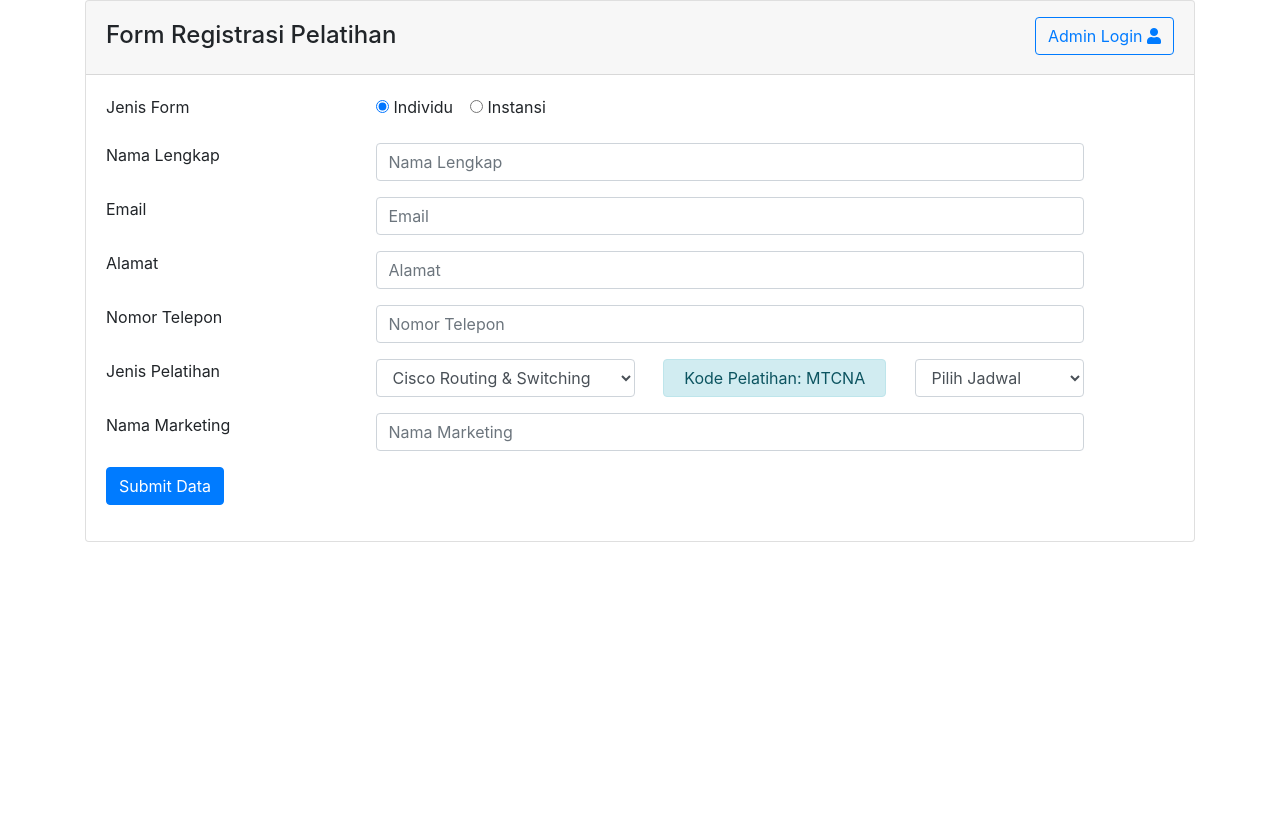
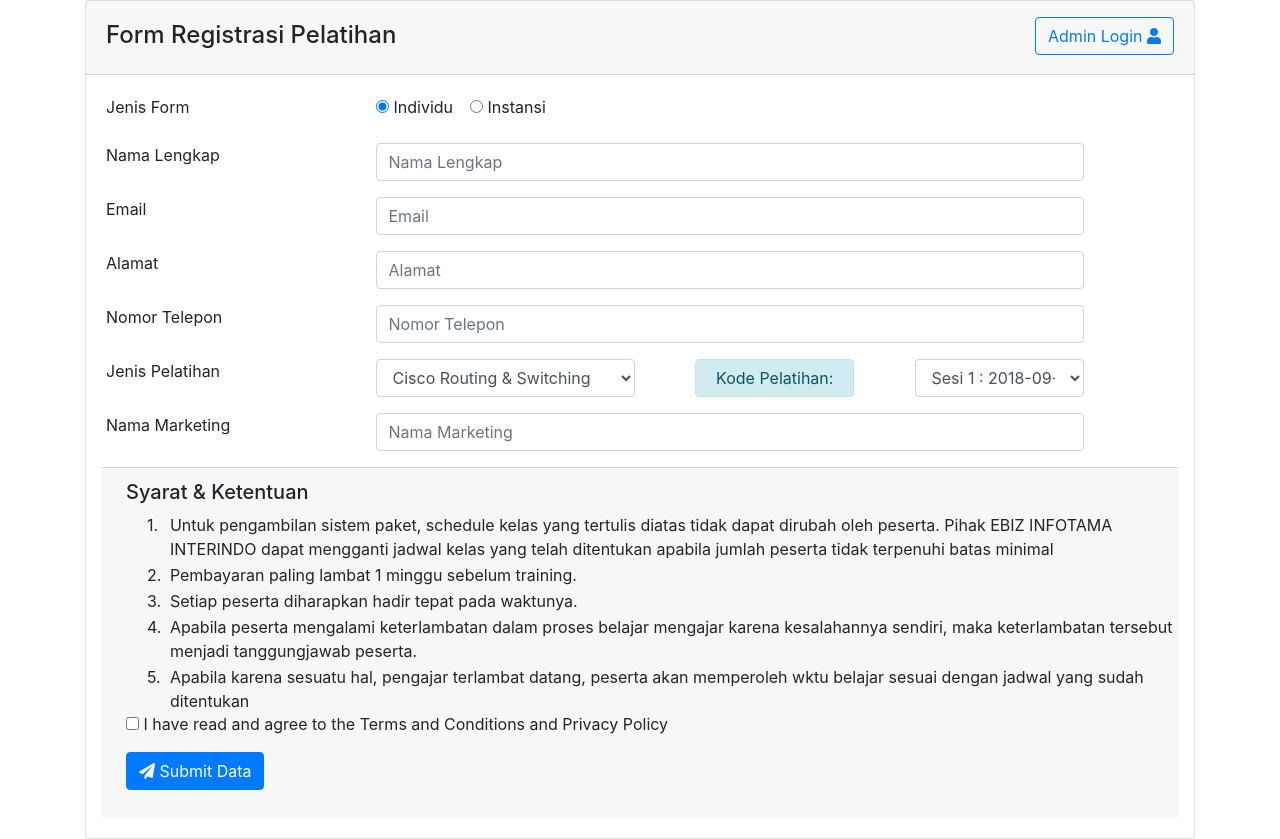
Before and after one commit to rosyidaja/pelatihanKP, a PHP site: page /user/public/form.php in a window 1280 px wide. Before the commit the page ends 542 px from the top, so only its background shows below. Run offline with PHP 8.4, Linux system fonts and the light colour scheme; data comes from the database, SQL or seed files in the repository; both versions use the stored data as it was after the commit.

Commit message:
database/db_schebiz.sql tambah kolom jadwal_mulai & jadwal_akhir user/public/form.php Link dropdown form individu ke database assets/js/register.js tambah fungsi set label kode pelatihan individu

```diff
--- a/assets/js/register.js
+++ b/assets/js/register.js
@@ -155,3 +155,10 @@ function hideInstansi()
   document.getElementById("instansi").style.display="none";
   document.getElementById("individu").style.display="unset";
 }
+
+// ValueDropdown
+function getval(sel)
+{
+    // alert(sel.value);
+    document.getElementById("lblinfo").innerHTML= "Kode Pelatihan: " + document.getElementById("jns_pelatihan").value;
+}
--- a/user/public/form.php
+++ b/user/public/form.php
@@ -31,7 +31,8 @@
       }
     }
 
-    $drDown = mysqli_query($koneksi,"select * from m_jns_pelatihan order by jns_pelatihan_nama ASC");
+    $drDown1 = mysqli_query($koneksi,"select * from m_jns_pelatihan order by jns_pelatihan_nama ASC");
+    $drDown2 = mysqli_query($koneksi,"select * from m_jadwal");
     ?>
 
     <div class="container">
@@ -104,26 +105,31 @@
                   <label class="control-label">Jenis Pelatihan</label>
                 </div>
                 <div class="col-sm-3 form-group">
-                  <select class="form-control" name="course">
+                  <select class="form-control" name="course" onchange="getval(this);" id="jns_pelatihan">
                     <?php
-                    if(mysqli_num_rows($drDown) > 0){
-                      while ($row = mysqli_fetch_assoc($drDown)) {
+                    if(mysqli_num_rows($drDown1) > 0){
+                      while ($rowA = mysqli_fetch_assoc($drDown1)) {
                         // code...
-                        echo '<option>'.$row[jns_pelatihan_nama].'</option>';
+                        echo '<option value="'.$rowA[jns_pelatihan_kode].'">'.$rowA[jns_pelatihan_nama].'</option>';
                       }
                     }
                     ?>
                   </select>
                 </div>
                 <div class="col-sm-3 form-group text-center">
-                  <label class="control-label alert alert-info" style="margin-bottom: 0px; padding-bottom: 6px;padding-top: 6px;">Kode Pelatihan: MTCNA</label>
+                  <label class="control-label alert alert-info" id="lblinfo" style="margin-bottom: 0px; padding-bottom: 6px;padding-top: 6px;">Kode Pelatihan: </label>
                 </div>
                 <div class="col-sm-2 form-group">
                   <select class="form-control" name="schedule">
-                    <option value="0">Pilih Jadwal</option>
-                    <option value="1">Sesi 1, 04 Sep 2018 - 05 Sep 2018</option>
-                    <option value="2">Sesi 2, 05 Jan 2018 - 05 Sep 2018</option>
-                    <option value="3">Sesi 3, 06 Aug 2018 - 05 Sep 2018</option>
+                    <?php
+                    if (mysqli_num_rows($drDown2) > 0) {
+                      // code...
+                      while ($rowB = mysqli_fetch_assoc($drDown2)) {
+                        // code...
+                        echo '<option value="'.$rowB[jadwal_id].'">'.$rowB[jadwal_sesi].' : '.$rowB[jadwal_mulai].' - '.$rowB[jadwal_selesai].'</option>';
+                      }
+                    }
+                    ?>
                   </select>
                 </div>
               </div>
@@ -137,9 +143,77 @@
                 </div>
               </div>
 
-              <div class="form-row">
+              <!-- <div class="form-row">
                 <div class="col-sm-3 form-group">
                   <button type="submit" value="submit-individu" class="btn btn-primary btn-md"><i class="glyphicon glyphicon-user"></i>Submit Data</button>
+                </div>
+              </div> -->
+
+              <div class="form-row card-footer">
+                <div class="col-sm-12 form-group">
+                  <h5>Syarat & Ketentuan</h5>
+                  <div class="content-agr" style="width:100%; height:200px; overflow:scroll; ">
+
+                    <table>
+                      <tr>
+                        <td style="vertical-align:top">1. </td>
+                        <td>Untuk pengambilan sistem paket, schedule kelas yang tertulis diatas tidak dapat dirubah oleh peserta.
+                        Pihak EBIZ INFOTAMA INTERINDO dapat mengganti jadwal kelas yang telah ditentukan apabila jumlah peserta tidak terpenuhi batas minimal</td>
+                      </tr>
+                      <tr>
+                        <td style="vertical-align:top">2. </td>
+                        <td>Pembayaran paling lambat 1 minggu sebelum training.</td>
+                      </tr>
+                      <tr>
+                        <td style="vertical-align:top">3. </td>
+                        <td>Setiap peserta diharapkan hadir tepat pada waktunya.</td>
+                      </tr>
+                      <tr>
+                        <td style="vertical-align:top">4. </td>
+                        <td>Apabila peserta mengalami keterlambatan dalam proses belajar mengajar karena kesalahannya sendiri,
+                        maka keterlambatan tersebut menjadi tanggungjawab peserta.</td>
+                      </tr>
+                      <tr>
+                        <td style="vertical-align:top">5. </td>
+                        <td>Apabila karena sesuatu hal, pengajar terlambat datang, peserta akan memperoleh wktu belajar sesuai dengan jadwal yang sudah ditentukan</td>
+                      </tr>
+                      <tr>
+                        <td style="vertical-align:top">6. </td>
+                        <td>Setiap peserta tidak diijinkan mengikuti kelas training / ujian sebelum melunasi biaya yang di tetapkan.</td>
+                      </tr>
+                      <tr>
+                        <td style="vertical-align:top">7. </td>
+                        <td>Bagi peserta yang tidak mengikuti kursus tanpa pemberitahuan terlebih dahulu dianggap mengundurkan diri dan tidak ada pengembalian uang kursus.</td>
+                      </tr>
+                      <tr>
+                        <td style="vertical-align:top">8. </td>
+                        <td>Pemberitahuan harap dilakukan maksimal 1 minggu sebelum pelaksanaan kursus.</td>
+                      </tr>
+                      <tr>
+                        <td style="vertical-align:top">9. </td>
+                        <td>Setiap peserta diharapkan menjaga peralatan komputer muapun barang barang lainnya selama pelakasanaan kursus.</td>
+                      </tr>
+                      <tr>
+                        <td style="vertical-align:top">10. </td>
+                        <td>Setiap peserta yang mengikuti kursus hingga selesai atau lebih dari sama dengan 75% durasi training akan memperoleh sertifikat.</td>
+                      </tr>
+                      <tr>
+                        <td style="vertical-align:top">11. </td>
+                        <td>Apabila peserta berniat membatalkan schedule kelas yang telah disepakati, maka pembayaran yang telah diterima tidak dapat di kembalikan.</td>
+                      </tr>
+                      <tr>
+                        <td style="vertical-align:top">12. </td>
+                        <td>Penerima tugas memberikan materi dan bimbingan teknis atas studi kasus permasalahan yang dihadapi peserta yang sudah disepakati baik materi dan kuantitasnya namun tidak menyelesaikan permasalahan
+                        studi kasus tersebut secara menyeluruh (Penyesuaian Skala Proyek)</td>
+                      </tr>
+
+                    </table>
+
+                </div>
+                  <input type="checkbox" name="checkbox" value="check" id="agree" required /> I have read and agree to the Terms and Conditions and Privacy Policy
+                </div>
+                <div class="col-sm-12 form-group">
+                  <button type="submit" value="submit-individu" class="btn btn-primary btn-md"><i class="fa fa-paper-plane"></i> Submit Data</button>
                 </div>
               </div>
 
```
Also changed, not shown: database/db_schebiz.sql (+19 -7 lines).
